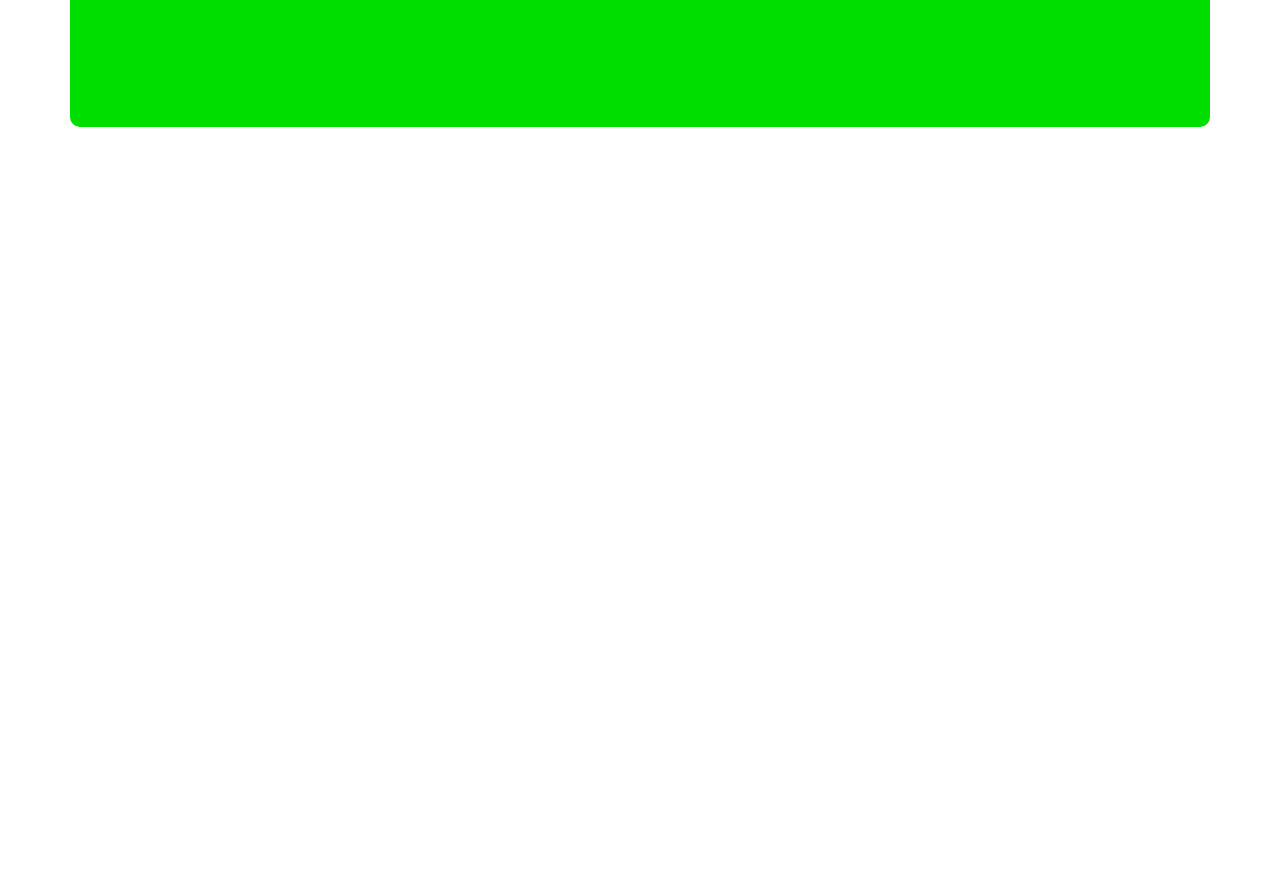
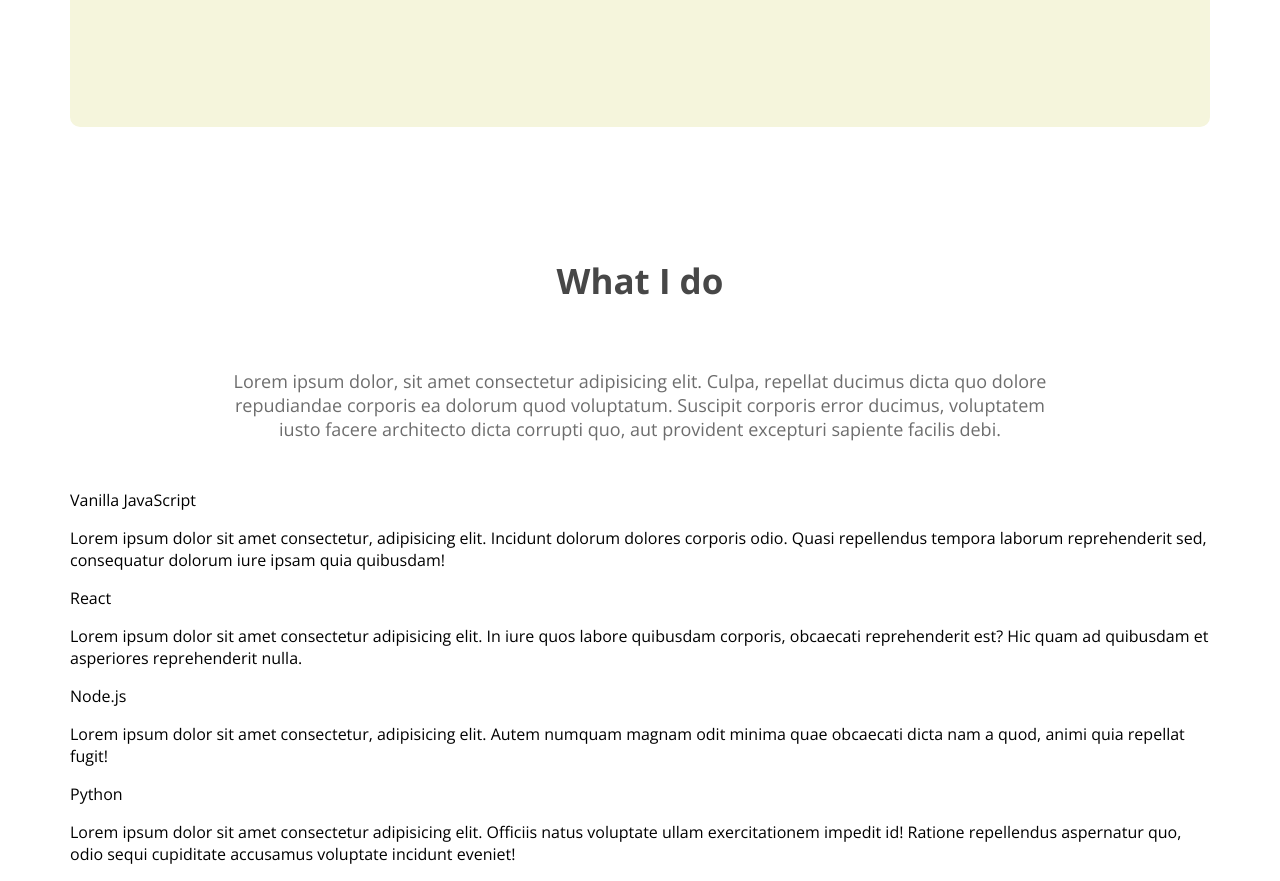
Before and after one commit to maruf11220/developer-protfolio, a plain HTML site: page index.html in a window 1280 px wide. Shown: the part 1571-2452 px from the top of the page. Before the commit the page ends 1828 px from the top, so only its background shows below. Drawn offline with nearby package versions, Linux system fonts and the light colour scheme.

Commit message:
all save

```diff
--- a/index.html
+++ b/index.html
@@ -69,6 +69,35 @@
 
 
         </section>
+        <!--what i do section start-->
+        <section>
+            <h3 class="section-title">What I do</h3>
+            <p id="what-i-do-description" class="section-description">
+                Lorem ipsum dolor, sit amet consectetur adipisicing elit. Culpa, repellat ducimus dicta quo dolore repudiandae corporis ea dolorum quod voluptatum. Suscipit corporis error ducimus, voluptatem iusto facere architecto dicta corrupti quo, aut provident excepturi sapiente facilis debi.
+            </p>
+            <div class="skills-container">
+                <!-- .skill*4>.skill-title+p.skill-description -->
+                <div class="skill">
+                    <div class="skill-title">Vanilla JavaScript</div>
+                    <p class="skill-description">Lorem ipsum dolor sit amet consectetur, adipisicing elit. Incidunt dolorum dolores corporis odio. Quasi repellendus tempora laborum reprehenderit sed, consequatur dolorum iure ipsam quia quibusdam!</p>
+                </div>
+                <div class="skill">
+                    <div class="skill-title">React</div>
+                    <p class="skill-description">Lorem ipsum dolor sit amet consectetur adipisicing elit. In iure quos labore quibusdam corporis, obcaecati reprehenderit est? Hic quam ad quibusdam et asperiores reprehenderit nulla.</p>
+                </div>
+                <div class="skill">
+                    <div class="skill-title">Node.js</div>
+                    <p class="skill-description">Lorem ipsum dolor sit amet consectetur, adipisicing elit. Autem numquam magnam odit minima quae obcaecati dicta nam a quod, animi quia repellat fugit!</p>
+                </div>
+                <div class="skill">
+                    <div class="skill-title">Python</div>
+                    <p class="skill-description">Lorem ipsum dolor sit amet consectetur adipisicing elit. Officiis natus voluptate ullam exercitationem impedit id! Ratione repellendus aspernatur quo, odio sequi cupiditate accusamus voluptate incidunt eveniet!</p>
+                </div>
+
+            </div>
+        </section>
+
+
 
 
     </main>
--- a/styles/portfolio.css
+++ b/styles/portfolio.css
@@ -23,7 +23,7 @@ body{
 
 }
 .section-description{
-    color: #efeaea9a;
+    color: #0e0e0e9a;
     text-align: center;
     font-family: open sans;
     font-size: 18px;
@@ -98,7 +98,7 @@ main{
 .about{
     padding: 130px;
     border-radius: 10px;
-    background-color: rgb(0, 222, 0);
+    background-color: beige;
     margin: 130px 0;
 }
 .about-info-container{
@@ -108,3 +108,6 @@ main{
 .about-info{
     text-align: center;
 }
+#what-i-do-description{
+    padding: 30px 150px;
+}
```
